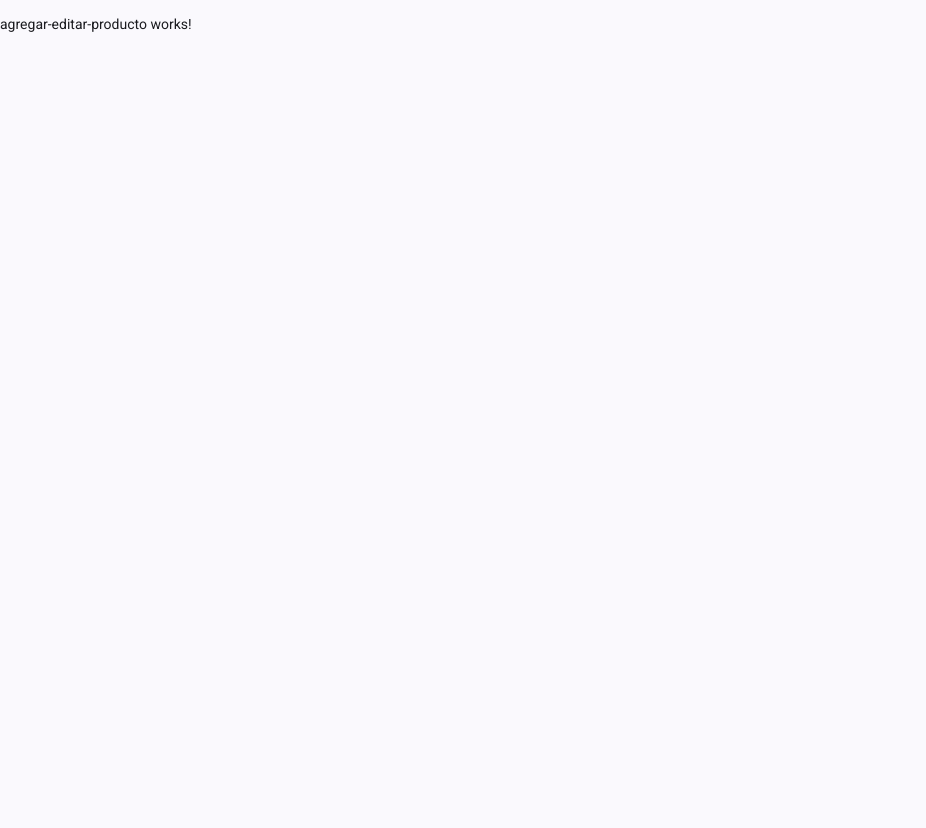
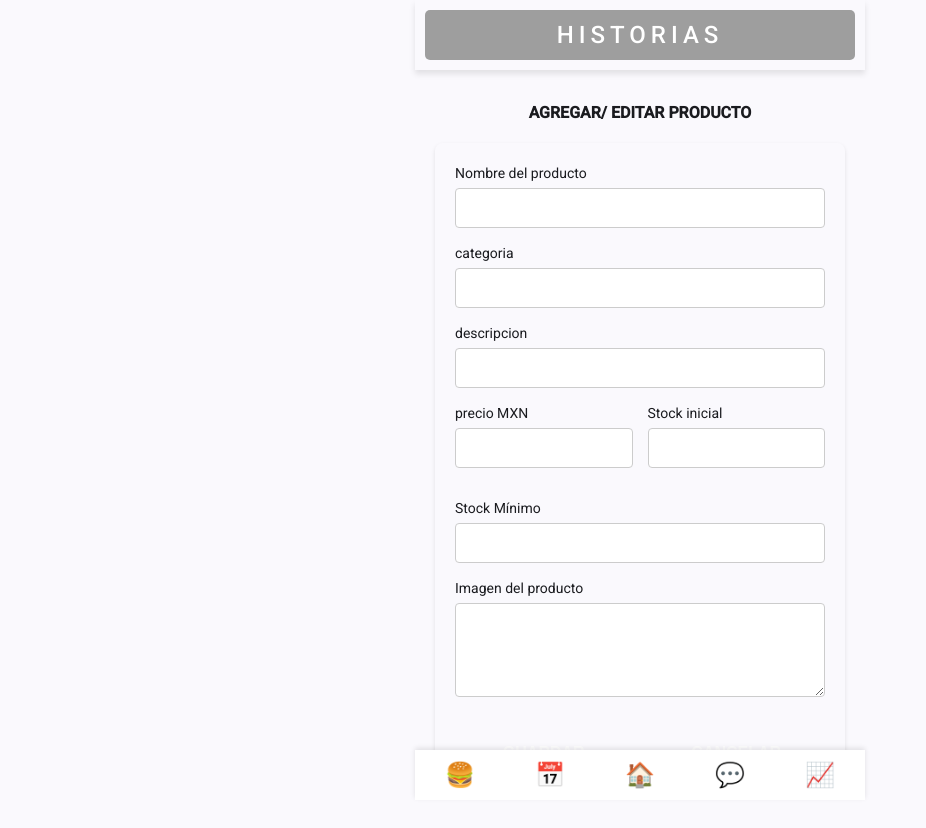
Before and after one commit to mlbeatrizP013/palenqueFrontAngular, an Angular app: page /agregar-editar-producto in a window 1280 px wide. Shown: the top 828 px of the page, without its empty margins (0-926 px from the left). Built offline with nearby package versions, Linux system fonts and the light colour scheme; grey boxes are pictures that could not be loaded.

Commit message:
formulario para agregar y editar producto

```diff
--- a/src/app/modules/tienda/agregar-editar-producto/agregar-editar-producto.css
+++ b/src/app/modules/tienda/agregar-editar-producto/agregar-editar-producto.css
@@ -0,0 +1,180 @@
+/* ==================================== */
+/* 1. ESTILOS BASE Y TIPOGRAFÍA */
+/* ==================================== */
+
+:root {
+    --color-primary: #800000; /* Color principal (ej. para el logo) */
+    --color-dark: #333333;   /* Negro oscuro para fondo de header */
+    --color-background: #EFEFEF; /* Fondo gris claro de la aplicación */
+    --color-card-bg: #FFFFFF; /* Fondo blanco para la tarjeta del formulario */
+    --color-success: #198754; /* Verde para botón Guardar */
+    --color-danger: #DC3545;  /* Rojo para botón Cancelar */
+    --color-text-label: #555555;
+}
+
+body {
+    margin: 0;
+    padding: 0;
+    font-family: -apple-system, BlinkMacSystemFont, 'Segoe UI', Roboto, Helvetica, Arial, sans-serif;
+    background-color: #A9947D; /* Color de fondo exterior de la maqueta */
+}
+
+.app-container {
+    max-width: 450px; /* Ancho máximo para simular un móvil en web */
+    margin: 0 auto;
+    background-color: var(--color-background);
+    min-height: 100vh;
+    display: flex;
+    flex-direction: column;
+}
+
+/* ==================================== */
+/* 2. HEADER Y LOGO */
+/* ==================================== */
+
+.header {
+    background-color: var(--color-dark);
+    color: white;
+    padding: 10px 0;
+    text-align: center;
+    box-shadow: 0 4px 6px rgba(0, 0, 0, 0.1);
+}
+
+.logo-container {
+    background: url('tu-textura-de-fondo.png') repeat-x; /* Reemplazar con su textura si es necesario */
+    background-color: #222;
+    padding: 15px 0;
+    margin: 0 10px; /* Para simular el margen que tiene la textura del logo */
+    border-radius: 5px;
+
+    /* El logo en su imagen parece tener un color de fondo diferente.
+       Ajusté el texto para simular el diseño */
+}
+
+.logo-title {
+    font-size: 24px;
+    margin: 0;
+    letter-spacing: 5px;
+    font-weight: 500;
+}
+
+/* ==================================== */
+/* 3. CONTENIDO PRINCIPAL Y FORMULARIO */
+/* ==================================== */
+
+.content-wrapper {
+    padding: 20px;
+    flex-grow: 1;
+}
+
+.form-title {
+    text-align: center;
+    font-size: 16px;
+    font-weight: bold;
+    color: var(--color-dark);
+    margin-bottom: 20px;
+}
+
+.form-card {
+    background-color: var(--color-card-bg);
+    padding: 20px;
+    border-radius: 8px;
+    box-shadow: 0 2px 4px rgba(0, 0, 0, 0.1);
+}
+
+.input-group {
+    margin-bottom: 15px;
+}
+
+.input-group label {
+    display: block;
+    font-size: 14px;
+    color: var(--color-text-label);
+    margin-bottom: 5px;
+}
+
+.input-group input,
+.input-group textarea {
+    width: 100%;
+    padding: 10px;
+    border: 1px solid #CCCCCC;
+    border-radius: 4px;
+    box-sizing: border-box; /* Incluye padding y borde en el ancho total */
+    font-size: 16px;
+}
+
+.input-group textarea {
+    resize: vertical;
+}
+
+/* Estilo para los campos de precio y stock */
+.input-row {
+    display: flex;
+    gap: 15px; /* Espacio entre los dos campos */
+    margin-bottom: 15px;
+}
+
+.half-width {
+    flex: 1; /* Hace que cada uno ocupe la mitad del espacio */
+}
+
+/* ==================================== */
+/* 4. BOTONES DE ACCIÓN */
+/* ==================================== */
+
+.button-row {
+    display: flex;
+    justify-content: space-between;
+    gap: 15px;
+    margin-top: 30px;
+}
+
+.btn {
+    flex: 1;
+    padding: 12px 10px;
+    border: none;
+    border-radius: 4px;
+    font-size: 16px;
+    font-weight: bold;
+    cursor: pointer;
+    text-transform: uppercase;
+    transition: background-color 0.2s;
+}
+
+.btn-save {
+    background-color: var(--color-success);
+    color: white;
+}
+
+.btn-cancel {
+    background-color: var(--color-danger);
+    color: white;
+}
+
+/* ==================================== */
+/* 5. FOOTER / BARRA DE NAVEGACIÓN INFERIOR */
+/* ==================================== */
+
+.footer {
+    display: flex;
+    justify-content: space-around;
+    align-items: center;
+    background-color: white;
+    padding: 10px 0;
+    box-shadow: 0 -2px 5px rgba(0, 0, 0, 0.1);
+    position: sticky; /* Se mantiene en la parte inferior */
+    bottom: 0;
+    width: 100%;
+    max-width: 450px; /* Coincide con el ancho del app-container */
+    margin: 0 auto;
+}
+
+.nav-icon {
+    font-size: 24px;
+    color: #AAAAAA; /* Íconos inactivos */
+    padding: 5px;
+}
+
+.nav-icon.active {
+    color: var(--color-dark); /* Ícono activo */
+}
--- a/src/app/modules/tienda/agregar-editar-producto/agregar-editar-producto.html
+++ b/src/app/modules/tienda/agregar-editar-producto/agregar-editar-producto.html
@@ -1 +1,65 @@
-<p>agregar-editar-producto works!</p>
+<div class="app-container">
+    <header class="header">
+        <div class="logo-container">
+            <h1 class="logo-title">HISTORIAS</h1>
+        </div>
+    </header>
+
+    <main class="content-wrapper">
+        <h2 class="form-title">AGREGAR/ EDITAR PRODUCTO</h2>
+
+        <div class="form-card">
+            <form>
+                <div class="input-group">
+                    <label for="nombre">Nombre del producto</label>
+                    <input type="text" id="nombre">
+                </div>
+
+                <div class="input-group">
+                    <label for="categoria">categoria</label>
+                    <input type="text" id="categoria">
+                </div>
+
+                <div class="input-group">
+                    <label for="descripcion">descripcion</label>
+                    <input type="text" id="descripcion">
+                </div>
+
+                <div class="input-row">
+                    <div class="input-group half-width">
+                        <label for="precio">precio MXN</label>
+                        <input type="number" id="precio">
+                    </div>
+
+                    <div class="input-group half-width">
+                        <label for="stock-inicial">Stock inicial</label>
+                        <input type="number" id="stock-inicial">
+                    </div>
+                </div>
+
+                <div class="input-group">
+                    <label for="stock-minimo">Stock Mínimo</label>
+                    <input type="number" id="stock-minimo">
+                </div>
+
+                <div class="input-group">
+                    <label for="imagen">Imagen del producto</label>
+                    <textarea id="imagen" rows="4"></textarea>
+                </div>
+
+                <div class="button-row">
+                    <button type="submit" class="btn btn-save">Guardar</button>
+                    <button type="button" class="btn btn-cancel">Cancelar</button>
+                </div>
+            </form>
+        </div>
+    </main>
+
+    <footer class="footer">
+        <div class="nav-icon">🍔</div>
+        <div class="nav-icon">📅</div>
+        <div class="nav-icon active">🏠</div>
+        <div class="nav-icon">💬</div>
+        <div class="nav-icon">📈</div>
+    </footer>
+</div>
```
